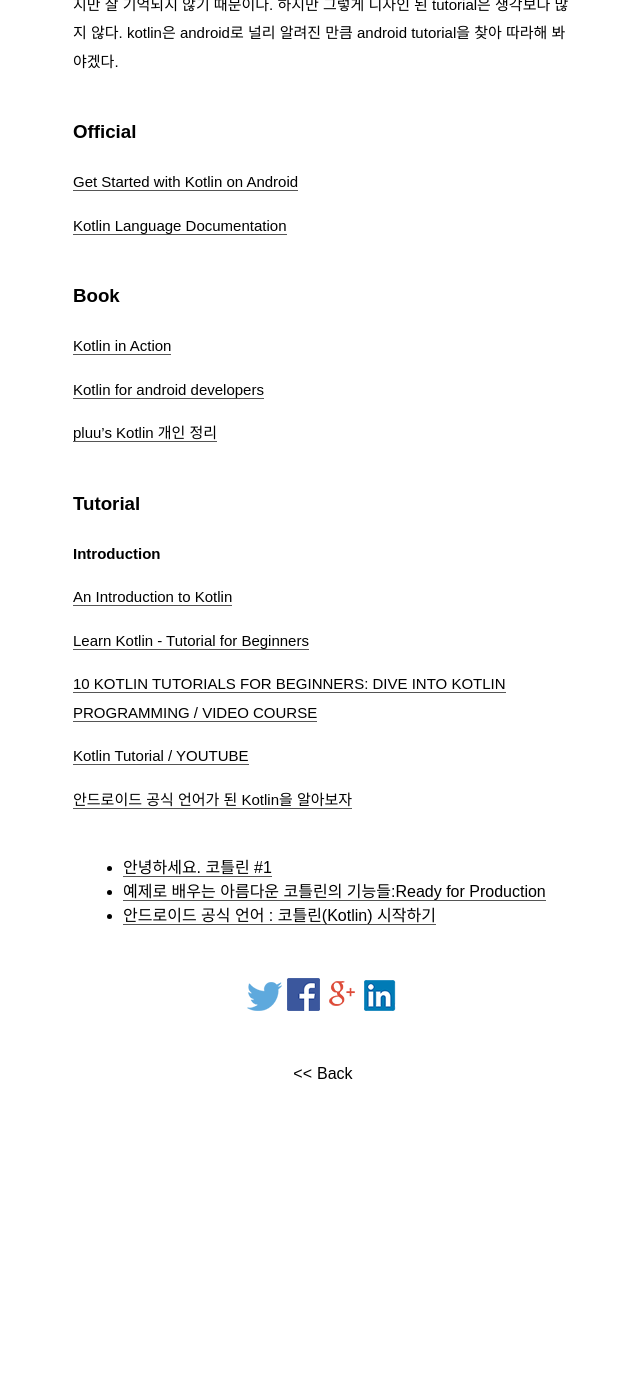
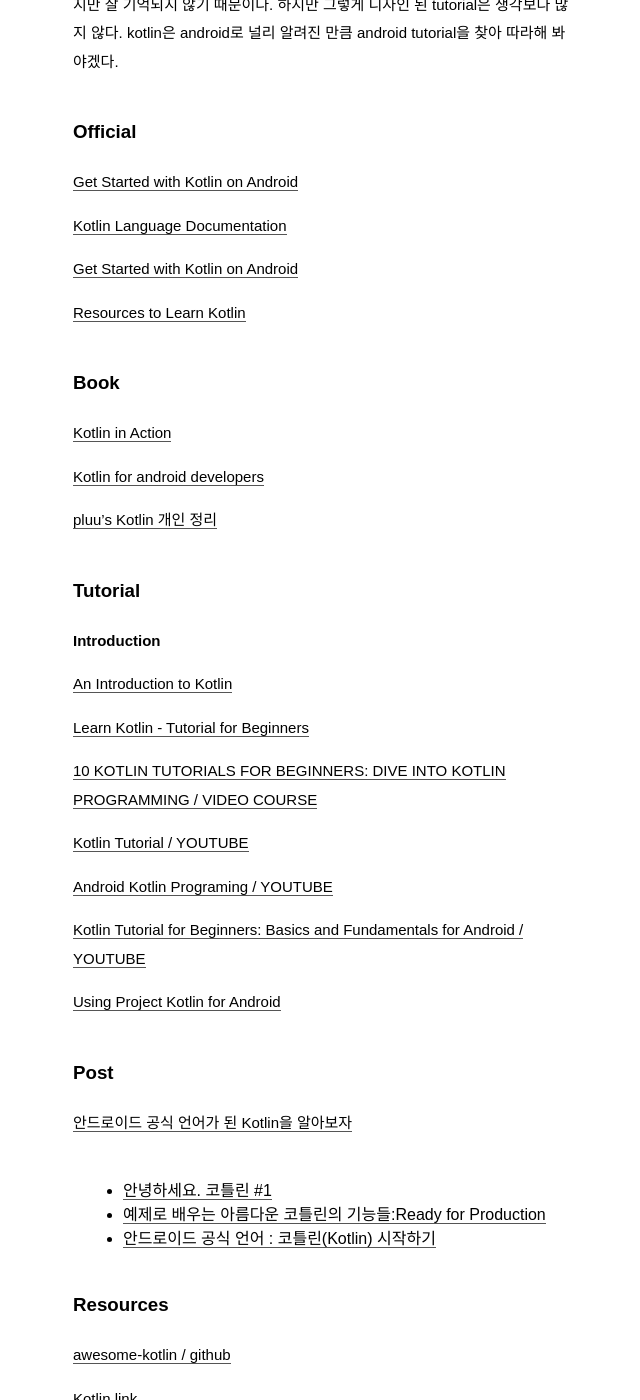
Before and after one commit to pinedance/blog, a Jekyll site: the page built from _posts/2017/07-12/2017-08-17-try-kotlin.md, in a window 1280 px wide and 1400 px high, scrolled down 1971 px. Shown: the whole window, without its empty margins (317-957 px from the left). Built offline with Jekyll 4.4.1, drawn with Linux system fonts in a browser that asks for light colours; some web fonts are replaced; comment, search, counter and statistics services are not loaded; before the commit the page ends 3099 px from its top, so only the background shows below that.

Commit message:
update last post

```diff
--- a/_posts/2017/07-12/2017-08-17-try-kotlin.md
+++ b/_posts/2017/07-12/2017-08-17-try-kotlin.md
@@ -58,6 +58,10 @@
 
 [Kotlin Language Documentation](https://www.gitbook.com/book/jetbrains/kotlin-reference-for-kindle/details)
 
+[Get Started with Kotlin on Android](https://developer.android.com/kotlin/get-started.html)
+
+[Resources to Learn Kotlin](https://developer.android.com/kotlin/resources.html)
+
 ### Book
 
 [Kotlin in Action](https://github.com/panxl6/Kotlin-in-action/raw/master/ebook/Kotlin_in_Action_v12_MEAP.pdf)
@@ -78,8 +82,22 @@
 
 [Kotlin Tutorial / YOUTUBE](https://www.youtube.com/playlist?list=PLsyeobzWxl7rooJFZhc3qPLwVROovGCfh)
 
+[Android Kotlin Programing / YOUTUBE](https://www.youtube.com/playlist?list=PLaoF-xhnnrRUEbF6cvk4-CeBAEOSbp8sS)
+
+[Kotlin Tutorial for Beginners: Basics and Fundamentals for Android / YOUTUBE](https://www.youtube.com/playlist?list=PLlxmoA0rQ-LwgK1JsnMsakYNACYGa1cjR)
+
+[Using Project Kotlin for Android](https://goo.gl/mzRDx3)
+
+### Post
+
 [안드로이드 공식 언어가 된 Kotlin을 알아보자](https://academy.realm.io/kr/posts/kotlin-official-android-language/)
 
 * [안녕하세요. 코틀린 #1](https://goo.gl/MrzMx3)
 * [예제로 배우는 아름다운 코틀린의 기능들:Ready for Production](https://academy.realm.io/kr/posts/kotlin-let-run-apply-lateinit/)
 * [안드로이드 공식 언어 : 코틀린(Kotlin) 시작하기](https://www.udemy.com/the_next_android_kotlin/?couponCode=B-ARTICLE279933)
+
+### Resources
+
+[awesome-kotlin / github](https://github.com/mcxiaoke/awesome-kotlin)
+
+[Kotlin link](https://kotlin.link/)
```
